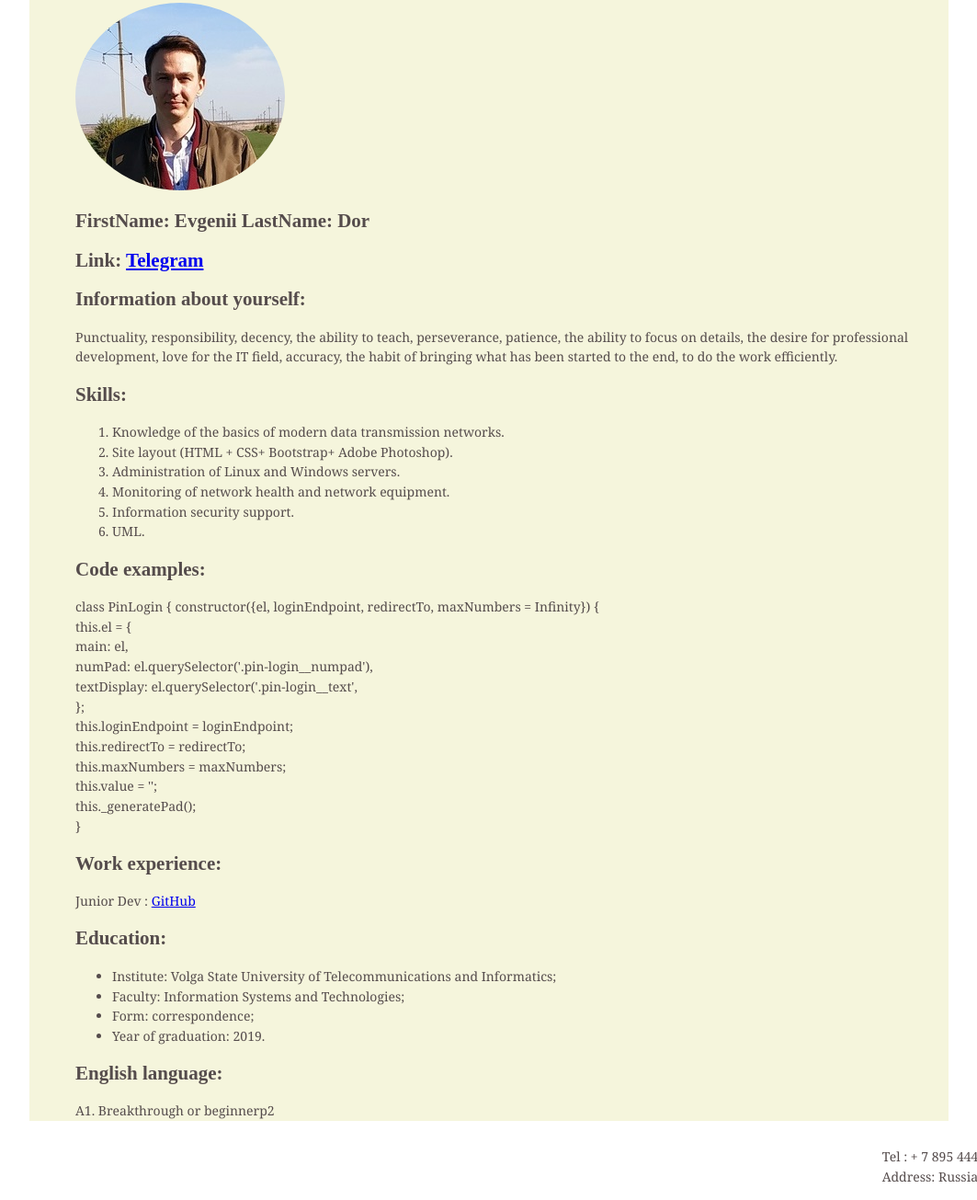
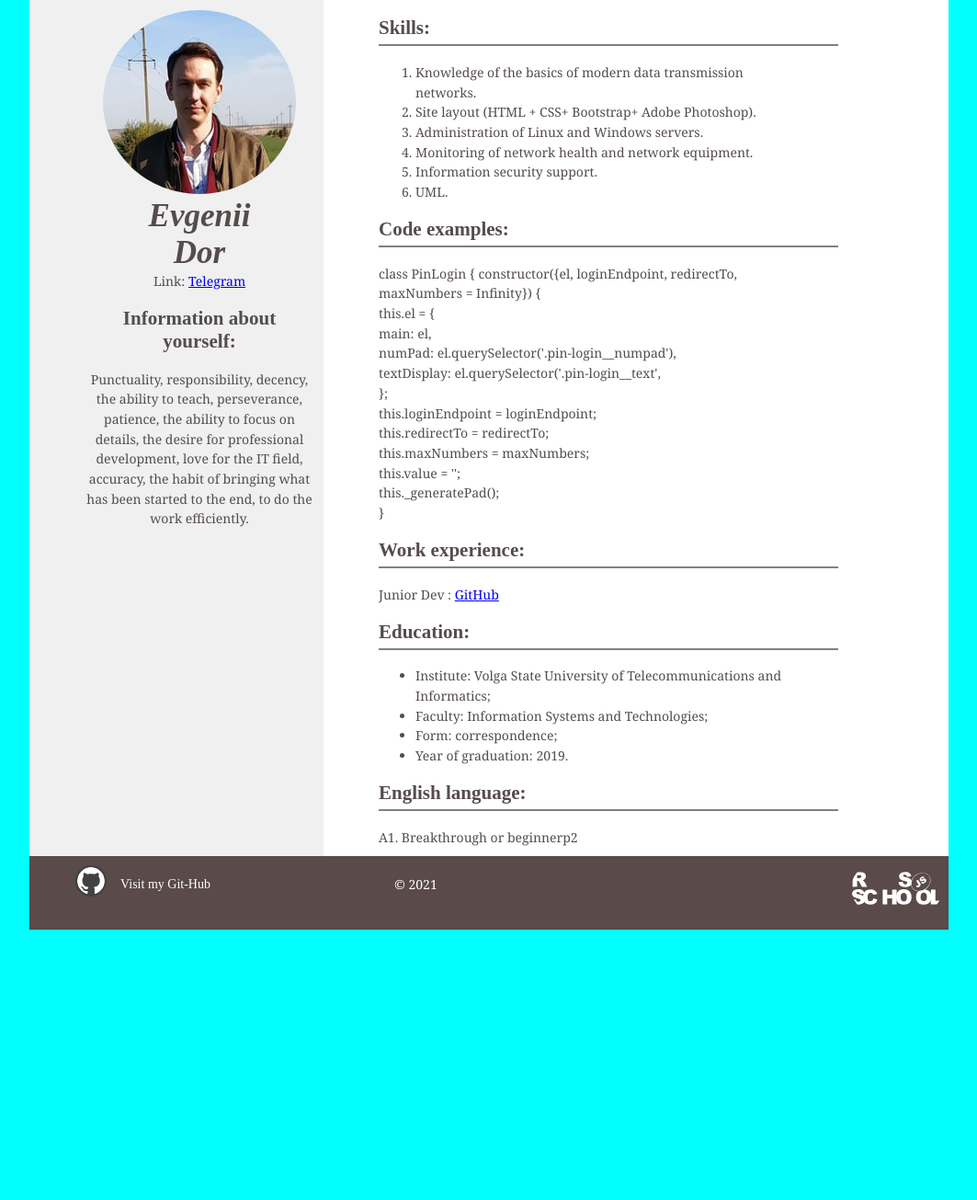
Before and after one commit to evgeniiDJS/rsschool-cv, a website: page index.html in a window 1280 px wide. Shown: the part 17-1322 px from the top of the page at 92% size, without its empty margins (108-1171 px from the left). After the commit the page ends 1036 px from the top, so only its background shows below. Drawn offline with Linux system fonts and the light colour scheme.

Commit message:
feat: add func

```diff
--- a/assets/style.css
+++ b/assets/style.css
@@ -1,21 +1,24 @@
 body {
     font-family: 'Times New Roman', Times, serif;
-    padding: 0;
-    margin: 0;
     color: rgb(85, 76, 76);
     font-size: 14px;
-
+    background-color: aqua;
 }
 
 img {
-    margin-top: 20px;
+    width: 210px;
+    height: 200px;
+    margin-top: 10px;
     border-radius: 50%;
+    border: 3px solid 808080;
 }
 
 p,
 li {
     font-family: Cambria, Cochin, Georgia, Times, 'Times New Roman', serif;
     line-height: 1.55em;
+    padding: 0;
+    margin: 0;
 }
 
 div {
@@ -23,13 +26,73 @@ div {
     box-sizing: border-box;
 }
 
+h1 {
+    font-size: 35px;
+    font-style: italic;
+}
+
+.text {
+    width: 500px;
+    height: 30px;
+    border-bottom: 2px solid #808080;
+}
+
 .container {
+    display: flex;
     width: 1000px;
     margin: 0 auto;
-    background-color: #F5F5DC;
+    background-color: #ffffff;
 }
 
-.tel {
+aside {
+    padding: 10px;
+    text-align: center;
+    background: #f0f0f0;
+    padding: 10px;
+    width: 300px;
+    float: left;
+}
+
+article {
+    padding: 10px;
+    width: 500px;
     float: right;
-    margin-right: 50px ;
+    display: block;
 }
+
+footer {
+    height: 80px;
+    width: 1000px;
+    margin: 0 auto;
+    background-color: #5a4a4a;
+}
+
+.shool {
+    display: flex;
+}
+
+.logo-git {
+
+    width: 30px;
+    height: 30px;
+    background-color: rgb(66, 65, 65);
+    border: 2px solid rgb(66, 65, 65);
+}
+
+.link-git {
+    text-decoration: none;
+    color: #ffffff;
+    margin-left: 15px;
+    margin-top: 23px;
+}
+
+.date {
+    color: #ffffff;
+    padding: 20px 0 0 200px;
+}
+
+.logo-shool {
+    margin: 0 0 0 450px;
+    width: 100px;
+    height: 70px;
+}
--- a/index.html
+++ b/index.html
@@ -9,19 +9,23 @@
 </head>
 <body>
     <div class="container">
+        <aside>
             <div class="name">
                 <img src="./assets/img/my_foto.jpg" alt="foto">
-            <h2>FirstName: Evgenii    LastName: Dor</h2>
+                <h1 style="margin: 0; padding: 0;">Evgenii</h1>
+                <h1 style="margin: 0; padding: 0;">Dor</h1>
             </div>
             <div class="contact">
-            <h2>Link: <a href="https://t.me/EvgeAlex">Telegram</a></h2>
+                <p>Link: <a href="https://t.me/EvgeAlex">Telegram</a></p>
             </div>
             <div class="information">
                 <h2>Information about yourself:</h2>
                 <p>Punctuality, responsibility, decency, the ability to teach, perseverance, patience, the ability to focus on details, the desire for professional development, love                   for the IT field, accuracy, the habit of bringing what has been started to the end, to do the work efficiently.</p>
             </div>
+        </aside>
+       <article>
         <div class="skills">
-            <h2>Skills:</h2>
+            <h2 class="text">Skills:</h2>
             <nav>
                 <ol>
                     <li>Knowledge of the basics of modern data transmission networks.</li>
@@ -33,7 +37,7 @@
             </nav>
         </div>
         <div class="code">
-            <h2>Code examples:</h2>
+            <h2 class="text">Code examples:</h2>
             <p>class PinLogin {
                 constructor({el, loginEndpoint, redirectTo, maxNumbers = Infinity}) { <br>
                     this.el = { <br>
@@ -51,11 +55,11 @@
             </p>
         </div>
         <div class="work">
-            <h2>Work experience:</h2>
+            <h2 class="text">Work experience:</h2>
             <p>Junior Dev : <a href="https://github.com/BorisVian1/testingApp">GitHub</a></p>
         </div>
         <div class="educ">
-            <h2>Education:</h2>
+            <h2 class="text">Education:</h2>
             <nav>
                 <ul>
                     <li>Institute: Volga State University of Telecommunications and Informatics;</li>
@@ -66,15 +70,18 @@
             </nav>
         </div>
         <div class="eng">
-            <h2>English language:</h2>
+            <h2 class="text">English language:</h2>
             <p>А1. Breakthrough or beginnerр2</p>
         </div>
     </div>
+       </article>
 </header>
 <footer>
-    <div class="tel">
-        <p> Tel : + 7 895 444 11 22, <br> Address: Russia, Samara
-        </p>
+    <div class="shool">
+        <img class="logo-git" src="./assets/img/github.svg" alt="logo">
+        <a class="link-git" href="https://github.com/evgeniiDJS">Visit my Git-Hub</a>
+        <p class="date">© 2021</p>
+        <a href="https://rs.school/js/"><img class="logo-shool" src="./assets/img/rsschool.svg" alt="logo-1"></a>
     </div>
  </footer>
 </body>
```
Also changed, not shown: package.json (added, +22 -0 lines), assets/img/github.svg (added), assets/img/rsschool.svg (added), 1 other file. Lines whose indentation alone changed are shown as unchanged.
